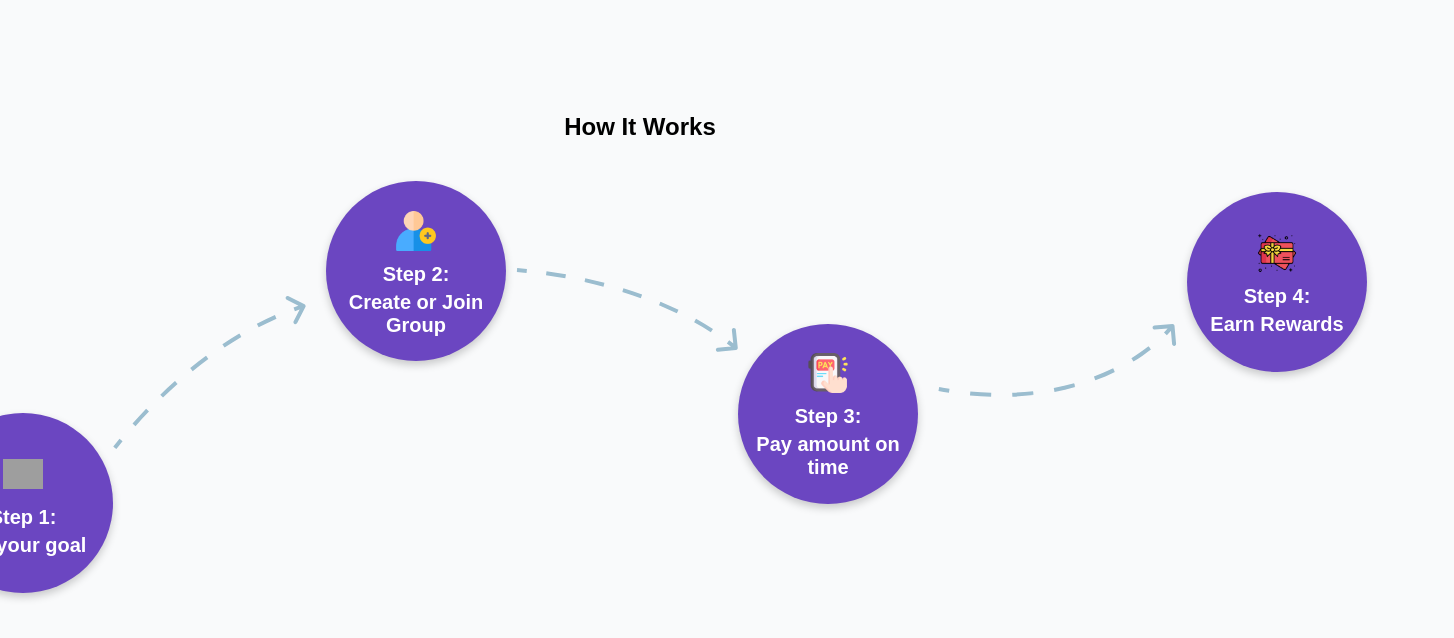
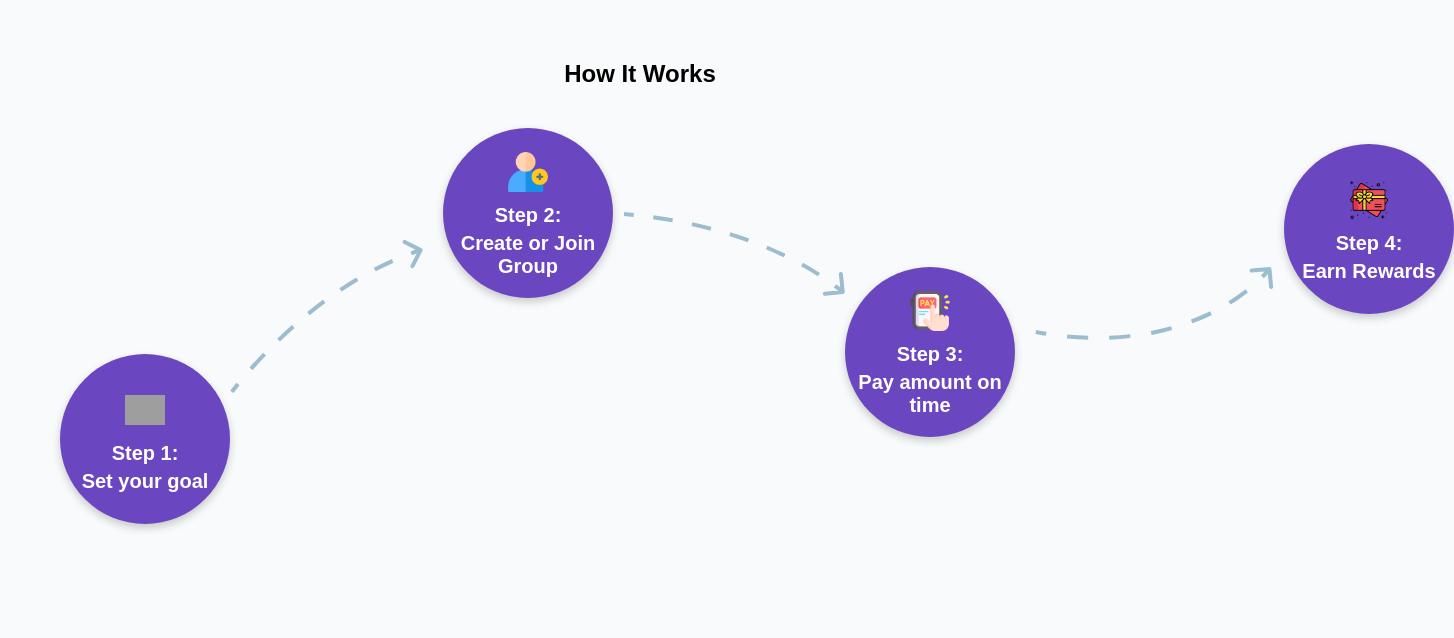
Before and after one commit to yadavshubham01/Assignment-bessi, a React (Vite) app: page / in a window 1280 px wide. Shown: the top 638 px of the page, 1454 px wide, since content can reach past the window. Built offline with nearby package versions, Linux system fonts and the light colour scheme; grey boxes are pictures that could not be loaded.

Commit message:
first commit

```diff
--- a/src/App.css
+++ b/src/App.css
@@ -3,9 +3,6 @@ body {
   background-color: #f9fafb;
   margin: 0;
   padding: 0;
-  display: flex;
-  justify-content: center;
-  align-items: center;
   min-height: 100vh;
 }
 
@@ -65,8 +62,8 @@ body {
 
 
 .step-circle {
-  width: 180px;
-  height: 180px;
+  width: 170px;
+  height: 170px;
   background-color: #6b46c1;
   color: white;
   border-radius: 50%;
@@ -98,14 +95,14 @@ body {
 .step-title {
   font-size: 20px;
   font-weight: bold;
-  word-wrap: break-word;
-  overflow-wrap: break-word;
   margin-top: 8px;
 }
 
 .step-description {
   font-size: 20px;
   margin-top: 5px;
+  word-wrap: break-word;
+  overflow-wrap: break-word;
   font-weight: bolder;
 }
 
--- a/src/App.tsx
+++ b/src/App.tsx
@@ -4,7 +4,7 @@ import HowItWorks from './components/HowItWorks';
 
 function App() {
   return (
-    <div className="min-h-screen bg-gray-50 flex items-center justify-center">
+    <div className="container">
       <HowItWorks />
     </div>
   );
```
